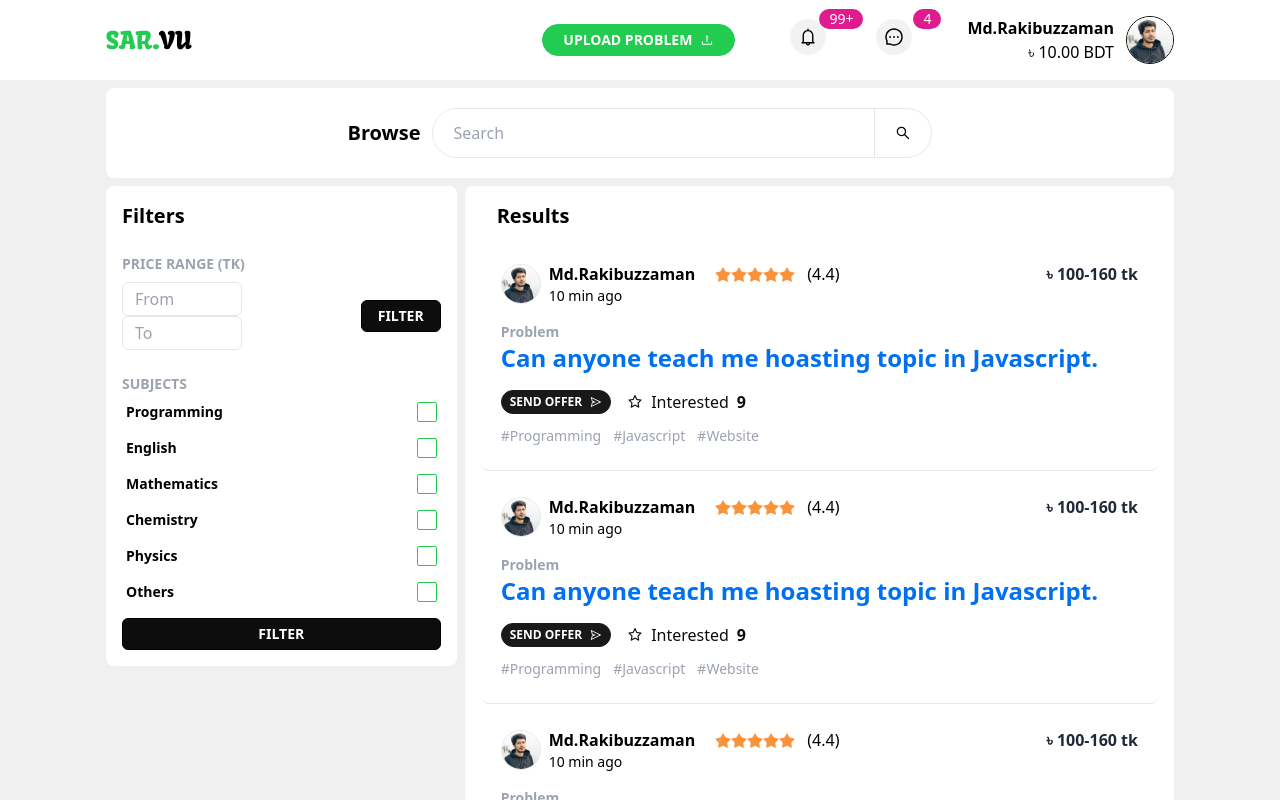
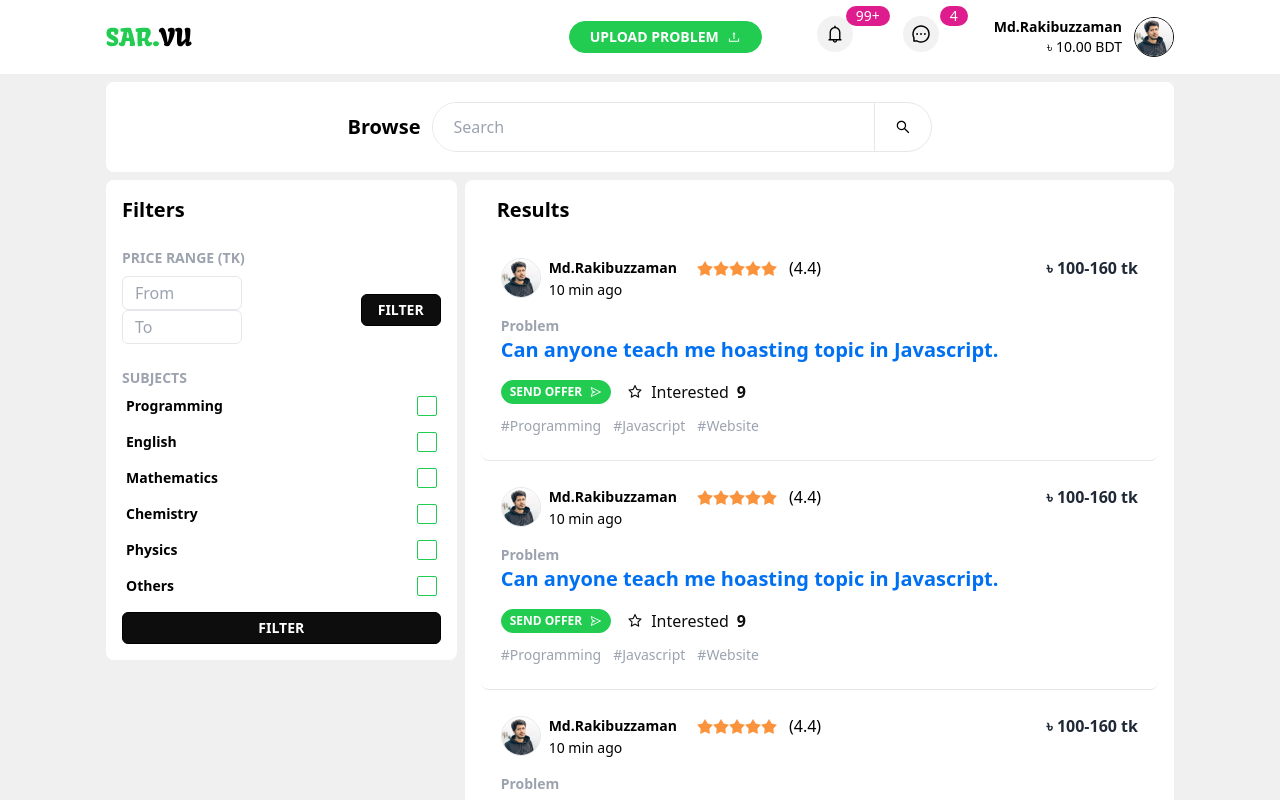
Before and after one commit to sun01822/frontend-learning-app, a Next.js app: page /feed in a window 1280 px wide. Shown: the top 800 px of the page. Built offline with nearby package versions, Linux system fonts and the light colour scheme.

Commit message:
Hydration error fixed, small updates

```diff
--- a/components/common/Footer.jsx
+++ b/components/common/Footer.jsx
@@ -3,7 +3,7 @@ import React from "react";
 const Footer = () => {
   return (
     <div className="max-w-[1100px] mx-auto">
-      <footer className="footer p-10  text-base-content">
+      <footer className="footer p-10 text-base-content">
         <div>
           <span className="footer-title">Services</span>
           <a className="link link-hover">Branding</a>
@@ -25,7 +25,7 @@ const Footer = () => {
           <a className="link link-hover">Cookie policy</a>
         </div>
       </footer>
-      <footer className="footer px-10 py-4 border-t  text-base-content border-base-300">
+      <footer className="footer px-10 py-4 border-t text-base-content border-base-300">
         <div className="items-center grid-flow-col">
           <svg
             width="24"
--- a/components/common/Navbar.jsx
+++ b/components/common/Navbar.jsx
@@ -54,9 +54,9 @@ const Navbar = () => {
                 <span className="indicator-item badge rounded-full badge-error">
                   99+
                 </span>
-                <div className="bg-base-200 p-2 rounded-full">
+                <span className="bg-base-200 p-2 rounded-full">
                   <AiOutlineBell />
-                </div>
+                </span>
               </p>
             </Link>
             <Link href="#">
@@ -64,22 +64,22 @@ const Navbar = () => {
                 <span className="indicator-item rounded-full badge badge-error">
                   4
                 </span>
-                <div className="bg-base-200 p-2 rounded-full">
+                <span className="bg-base-200 p-2 rounded-full">
                   <AiOutlineMessage />
-                </div>
+                </span>
               </p>
             </Link>
           </div>
           {/* user */}
           <div className="flex gap-3 items-center">
             <div className="text-right">
-              <h3 className="font-bold text-black">Md.Rakibuzzaman</h3>
-              <p>৳ 10.00 BDT</p>
+              <h3 className="font-bold text-sm text-black">Md.Rakibuzzaman</h3>
+              <p className="text-sm">৳ 10.00 BDT</p>
             </div>
             <div className="dropdown dropdown-end">
               <label tabIndex={0} className="cursor-pointer">
                 <Image
-                  className="w-12 rounded-full border border-primary"
+                  className="w-10 rounded-full border border-primary"
                   src={Rakib}
                   alt="Learning APP"
                   priority
--- a/components/common/Rating.jsx
+++ b/components/common/Rating.jsx
@@ -3,55 +3,65 @@ import React from "react";
 const Rating = ({ rate }) => {
   return (
     <div className="rating rating-sm rating-half">
-      <input type="radio" name="rating-10" className="rating-hidden" />
+      <input type="radio" readOnly name="rating-10" className="rating-hidden" />
       <input
         type="radio"
+        readOnly
         name="rating-10"
         className="bg-orange-400 mask mask-star-2 mask-half-1"
       />
       <input
         type="radio"
+        readOnly
         name="rating-10"
         className="bg-orange-400 mask mask-star-2 mask-half-2"
       />
       <input
         type="radio"
+        readOnly
         name="rating-10"
         className="bg-orange-400 mask mask-star-2 mask-half-1"
       />
       <input
         type="radio"
+        readOnly
         name="rating-10"
         className="bg-orange-400 mask mask-star-2 mask-half-2"
       />
       <input
         type="radio"
+        readOnly
         name="rating-10"
         className="bg-orange-400 mask mask-star-2 mask-half-1"
       />
       <input
         type="radio"
+        readOnly
         name="rating-10"
         className="bg-orange-400 mask mask-star-2 mask-half-2"
       />
       <input
         type="radio"
+        readOnly
         name="rating-10"
         className="bg-orange-400 mask mask-star-2 mask-half-1"
       />
       <input
         type="radio"
+        readOnly
         name="rating-10"
         className="bg-orange-400 mask mask-star-2 mask-half-2"
       />
       <input
         type="radio"
+        readOnly
         name="rating-10"
         className="bg-orange-400 mask mask-star-2 mask-half-1"
         checked
       />
       <input
         type="radio"
+        readOnly
         name="rating-10"
         className="bg-orange-400 mask mask-star-2 mask-half-2"
       />
--- a/components/feed/Card.jsx
+++ b/components/feed/Card.jsx
@@ -18,7 +18,7 @@ const Card = () => {
           />
           <div>
             <div className="flex items-center gap-3">
-              <p className="font-semibold">Md.Rakibuzzaman</p>
+              <p className="font-semibold text-sm">Md.Rakibuzzaman</p>
               <Rating />
               (4.4)
             </div>
@@ -31,12 +31,12 @@ const Card = () => {
       </div>
       {/* Problem */}
       <h3 className="text-sm font-semibold pt-4 text-gray-400">Problem</h3>
-      <h2 className="text-2xl font-semibold text-info">
+      <h2 className="text-xl font-semibold text-info">
         Can anyone teach me hoasting topic in Javascript.
       </h2>
       <div className="mt-4">
         <div className="flex items-center gap-4">
-          <button className="btn btn-xs gap-2 btn-secondary hover:bg-green-500 text-white rounded-full">
+          <button className="btn btn-xs gap-2 btn-success hover:bg-green-500 text-white rounded-full">
             Send Offer <AiOutlineSend />
           </button>
           <p className="flex gap-2 text-primary items-center">
--- a/components/feed/Filter.jsx
+++ b/components/feed/Filter.jsx
@@ -33,6 +33,7 @@ const Filter = () => {
             <span className="label-text font-semibold">Programming</span>
             <input
               type="checkbox"
+              readOnly
               className="checkbox checkbox-sm checkbox-success"
             />
           </label>
@@ -40,6 +41,7 @@ const Filter = () => {
             <span className="label-text font-semibold">English</span>
             <input
               type="checkbox"
+              readOnly
               className="checkbox checkbox-sm checkbox-success"
             />
           </label>
@@ -47,6 +49,7 @@ const Filter = () => {
             <span className="label-text font-semibold">Mathematics</span>
             <input
               type="checkbox"
+              readOnly
               className="checkbox checkbox-sm checkbox-success"
             />
           </label>
@@ -54,6 +57,7 @@ const Filter = () => {
             <span className="label-text font-semibold">Chemistry</span>
             <input
               type="checkbox"
+              readOnly
               className="checkbox checkbox-sm checkbox-success"
             />
           </label>
@@ -61,6 +65,7 @@ const Filter = () => {
             <span className="label-text font-semibold">Physics</span>
             <input
               type="checkbox"
+              readOnly
               className="checkbox checkbox-sm checkbox-success"
             />
           </label>
@@ -68,6 +73,7 @@ const Filter = () => {
             <span className="label-text font-semibold">Others</span>
             <input
               type="checkbox"
+              readOnly
               className="checkbox checkbox-sm checkbox-success"
             />
           </label>
```
